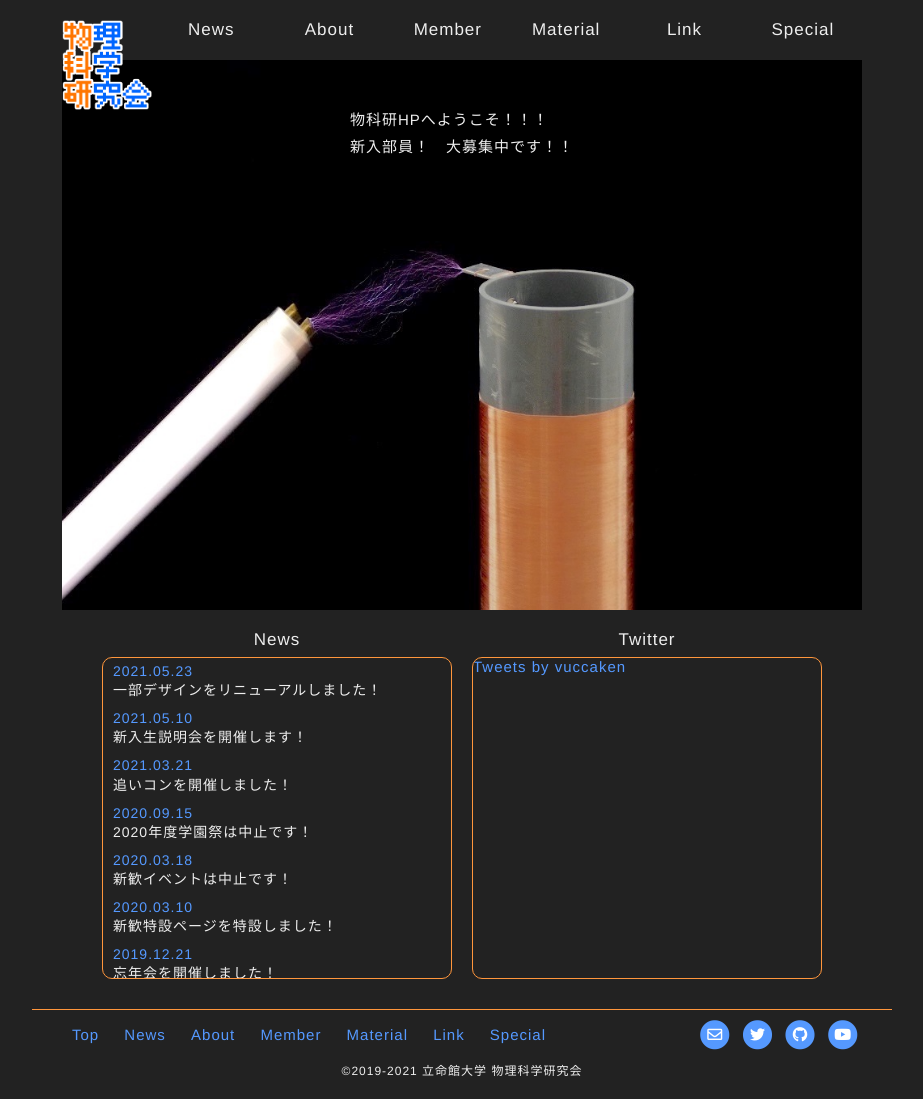
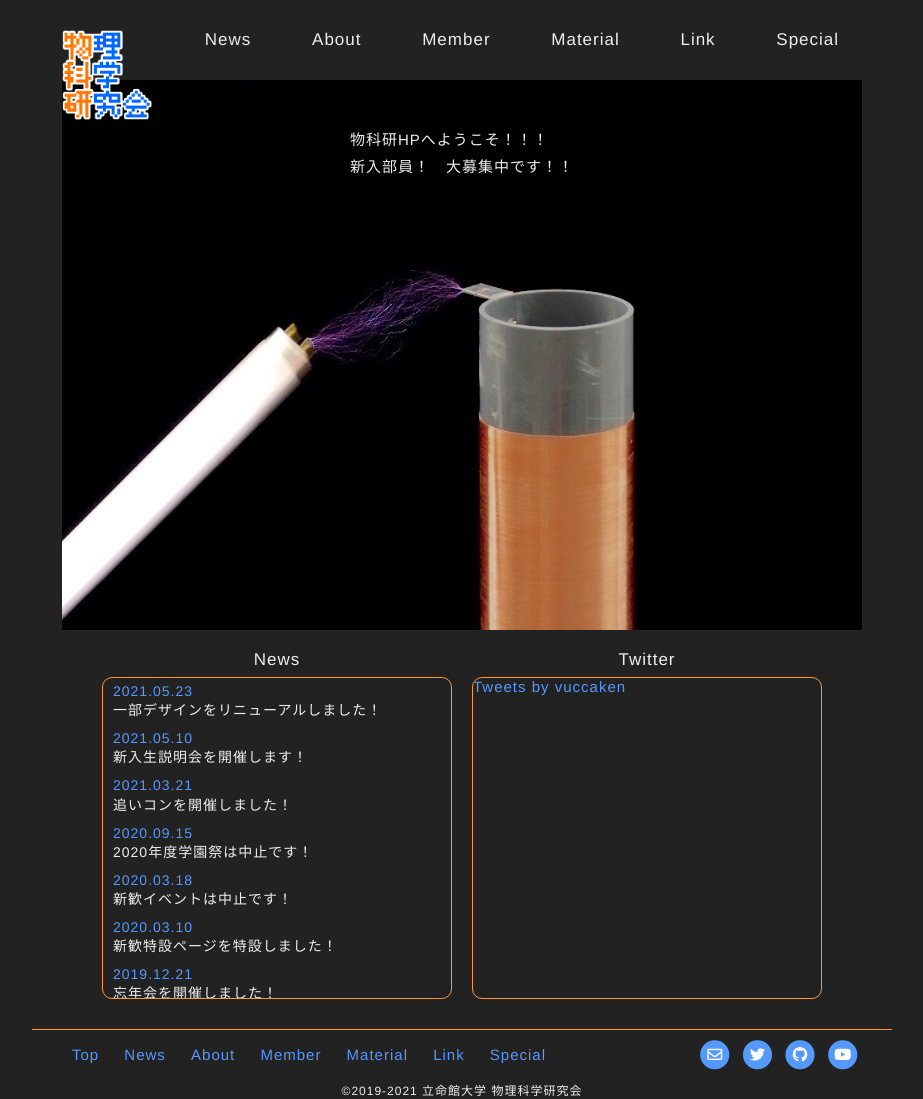
Before and after one commit to vuccaken/vuccaken.github.io, a Jekyll site: the page built from _pages/index.md, in a window 1280 px wide. Shown: the whole page, without its empty margins (178-1101 px from the left). Built offline with Jekyll 4.4.1, drawn with Linux system fonts in a browser that asks for light colours; nearby versions of some CDN libraries; comment, search, counter and statistics services are not loaded.

Commit message:
renewal site header
gridをやめてflexboxを使うようにしました。

```diff
--- a/_includes/general/header.html
+++ b/_includes/general/header.html
@@ -1,16 +1,21 @@
-<header>
+<header class="site-header">
   <nav>
-    <a href="{{ '/' | relative_url }}">
-      <img class="logo" src="{{ 'assets/img/logo.png' | relative_url }}"/>
+    {% assign file = 'assets/img/logo.png' %}
+    <a class="site-title" href="{{ '/' | relative_url }}">
+      <img class="site-logo" src="{{ file | relative_url }}"/>
     </a>
-    <div class="menu-area">
+
+    <ul class="site-nav">
       {%- for item in site.data.navigation %}
-      <div class="menu">
-        <a href="{{ item.link | relative_url }}"
-        {%- if page.url == item.link %}class="current"{% endif %}>
-        {{- item.name }}</a>
-      </div>
+        {% assign url = item.link | relative_url %}
+        {%- if page.url == url %}
+          {% assign c = 'current' %}
+        {% else %}
+          {% assign c = '' %}
+        {% endif %}
+
+        <li><a class="page-link {{ c }}" href="{{ url }}">{{ item.name }}</a></li>
       {%- endfor %}
-    </div>
+    </ul>
   </nav>
 </header>
--- a/_sass/_layout.scss
+++ b/_sass/_layout.scss
@@ -8,64 +8,56 @@
   margin: 0 20px;
 }
 
-header {
-  // border: solid 1px aqua;
-  margin-top: 20px;
-  margin-bottom: 20px;
+.site-header {
+  // border: solid 1px gold;
+  margin-top: $spacing-unit;
 
   nav {
-    // border: solid 1px tomato;
-    display: grid;
-    grid-row-gap: 10px;
-    justify-items: center;
-    grid-template-columns: auto minmax(100px, 1fr);
-    @media screen and (max-width: 270px) {
-      grid-template-columns: none;
-    }
-    .logo {
-      // border: solid 1px aqua;
-      display: block;
+    display: flex;
+    gap: $spacing-unit;
+
+    // > * {border: solid 1px aqua;}
+
+    .site-logo {
       width: 90px;
+      max-width: none;
       margin-bottom: -100%;
-      @media screen and (max-width: 635px) {
-        width: 70px;
-        margin-bottom: 0;
-      }
       position: relative;
       z-index: 10;
 
       &:hover{
         opacity: 0.9;
+        transition: 100ms;
       }
     }
 
-    .menu-area {
-      // border: solid 1px aqua;
-      margin: auto;
-      width: 100%;
-      display: grid;
-      grid-gap: 10px 0px;
-      align-items: center;
-      grid-template-columns: repeat(auto-fit, minmax(80px, 1fr));
-      .menu {
+    ul.site-nav {
+      list-style: none;
+      flex-grow: 1;
+      margin-left: 0;
+      margin-bottom: $spacing-unit;
+      display: flex;
+      flex-wrap: wrap;
+      justify-content: space-around;
+      gap: $spacing-unit / 2;
+
+      a.page-link {
         // border: solid 1px tomato;
-        text-align: center;
-        a {
-          // border: solid 1px aqua;
+        font-size: .17rem;
         color: $text-color;
         padding: 2px 10px;
         border-radius: 20px;
-          font-size: .17rem;
 
         &:hover, &.current {
           background-color: $text-color;
           color: $bg-color;
+          transition: 100ms;
         }
       }
     }
   }
 }
-}
+
 
 .page-title-area {
   @media screen and (max-width: 635px) {
@@ -126,6 +118,10 @@ header {
       }
     }
   }
+}
+
+main {
+  // border: solid 1px greenyellow;
 }
 
 .content.pages .inner {
```
Lines whose indentation alone changed are shown as unchanged.
